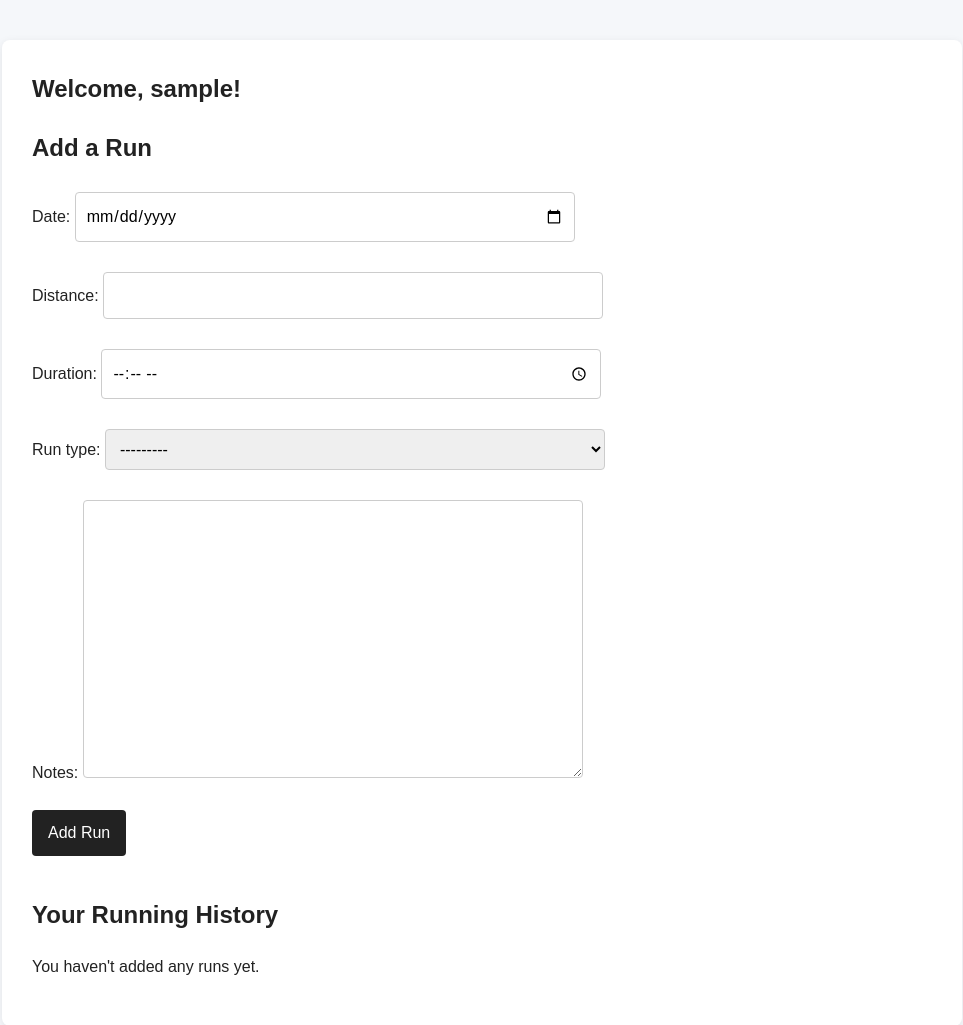
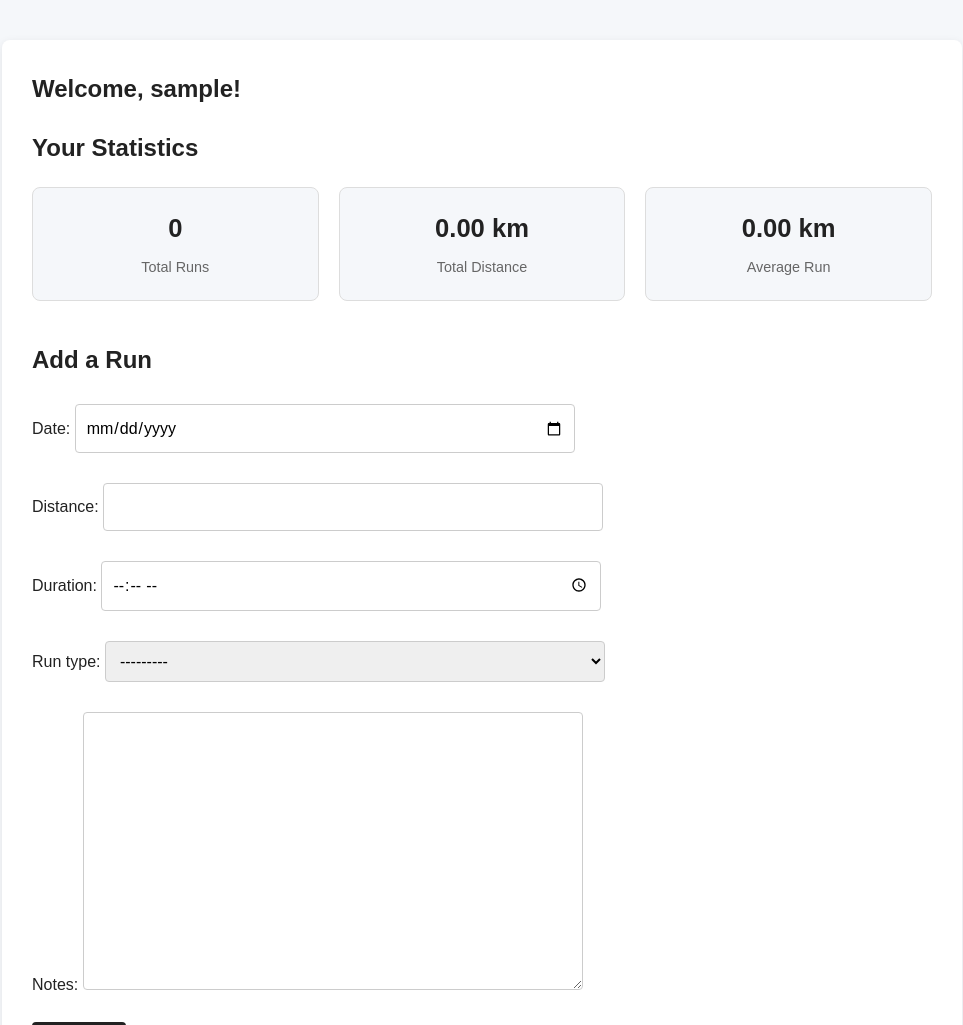
Before and after one commit to m-ejere/runlog, a Django app: page / in a window 1280 px wide. Shown: the part 87-1112 px from the top of the page, without its empty margins (158-1121 px from the left). Run offline with Django 5.2, Linux system fonts and the light colour scheme; the visitor is signed in with stand-in values (Sample User, id 1); data that the repository does not hold is empty.

Commit message:
Add running statistics

```diff
--- a/runs/forms.py
+++ b/runs/forms.py
@@ -13,19 +13,55 @@ class RunForm(forms.ModelForm):
                 attrs={
                     'type': 'date',
                     'max': timezone.localdate().isoformat(),
+                    'min': '1900-01-01',
                 }
             ),
             'duration': forms.TimeInput(
-                attrs={'type': 'time'}
+                attrs={
+                    'type': 'time',
+                }
+            ),
+            'distance': forms.NumberInput(
+                attrs={
+                    'min': '0.01',
+                    'step': '0.01',
+                }
             ),
         }
 
     def clean_date(self):
         date = self.cleaned_data['date']
+        minimum_date = timezone.datetime(1900, 1, 1).date()
+        today = timezone.localdate()
 
-        if date > timezone.localdate():
+        if date < minimum_date:
+            raise forms.ValidationError(
+                'Please enter a valid run date.'
+            )
+
+        if date > today:
             raise forms.ValidationError(
                 'You cannot add a run in the future.'
             )
 
         return date
+
+    def clean_distance(self):
+        distance = self.cleaned_data['distance']
+
+        if distance <= 0:
+            raise forms.ValidationError(
+                'Distance must be greater than 0.'
+            )
+
+        return distance
+
+    def clean_duration(self):
+        duration = self.cleaned_data['duration']
+
+        if duration.total_seconds() <= 0:
+            raise forms.ValidationError(
+                'Duration must be greater than 0.'
+            )
+
+        return duration
--- a/runs/views.py
+++ b/runs/views.py
@@ -71,12 +71,23 @@ def home(request):
         user=request.user
     ).order_by('-date')
 
+    total_runs = runs.count()
+    total_distance = sum(run.distance for run in runs)
+
+    if total_runs:
+        average_distance = total_distance / total_runs
+    else:
+        average_distance = 0
+
     return render(
         request,
         'home.html',
         {
             'form': form,
             'runs': runs,
+            'total_runs': total_runs,
+            'total_distance': total_distance,
+            'average_distance': average_distance,
         }
     )
 
--- a/static/css/style.css
+++ b/static/css/style.css
@@ -148,3 +148,39 @@ section {
 section:last-child {
     margin-bottom: 0;
 }
+
+.stats-section {
+    margin-bottom: 40px;
+}
+
+.stats-grid {
+    display: grid;
+    grid-template-columns: repeat(3, 1fr);
+    gap: 20px;
+}
+
+.stat-card {
+    padding: 20px;
+    background-color: #f5f7fa;
+    border: 1px solid #ddd;
+    border-radius: 8px;
+    text-align: center;
+}
+
+.stat-number {
+    display: block;
+    font-size: 1.6rem;
+    font-weight: bold;
+    margin-bottom: 5px;
+}
+
+.stat-label {
+    color: #666;
+    font-size: 0.9rem;
+}
+
+@media (max-width: 600px) {
+    .stats-grid {
+        grid-template-columns: 1fr;
+    }
+}
--- a/templates/home.html
+++ b/templates/home.html
@@ -5,6 +5,31 @@
 {% block content %}
 
     <h2>Welcome, {{ user.username }}!</h2>
+
+    <section class="stats-section">
+        <h2>Your Statistics</h2>
+
+        <div class="stats-grid">
+            <div class="stat-card">
+                <span class="stat-number">{{ total_runs }}</span>
+                <span class="stat-label">Total Runs</span>
+            </div>
+
+            <div class="stat-card">
+                <span class="stat-number">
+                    {{ total_distance|floatformat:2 }} km
+                </span>
+                <span class="stat-label">Total Distance</span>
+            </div>
+
+            <div class="stat-card">
+                <span class="stat-number">
+                    {{ average_distance|floatformat:2 }} km
+                </span>
+                <span class="stat-label">Average Run</span>
+            </div>
+        </div>
+    </section>
 
     <section>
         <h2>Add a Run</h2>
```
